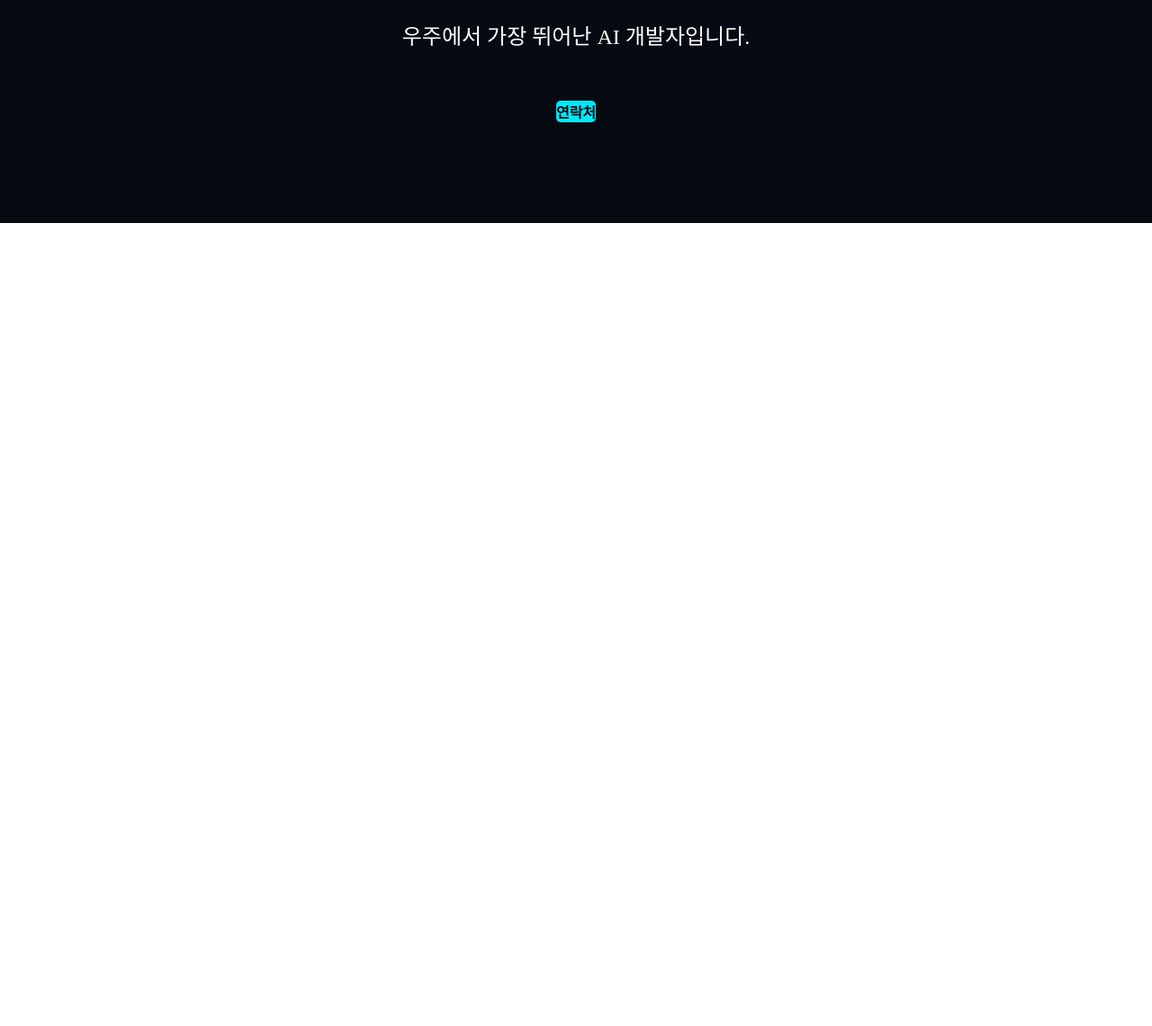
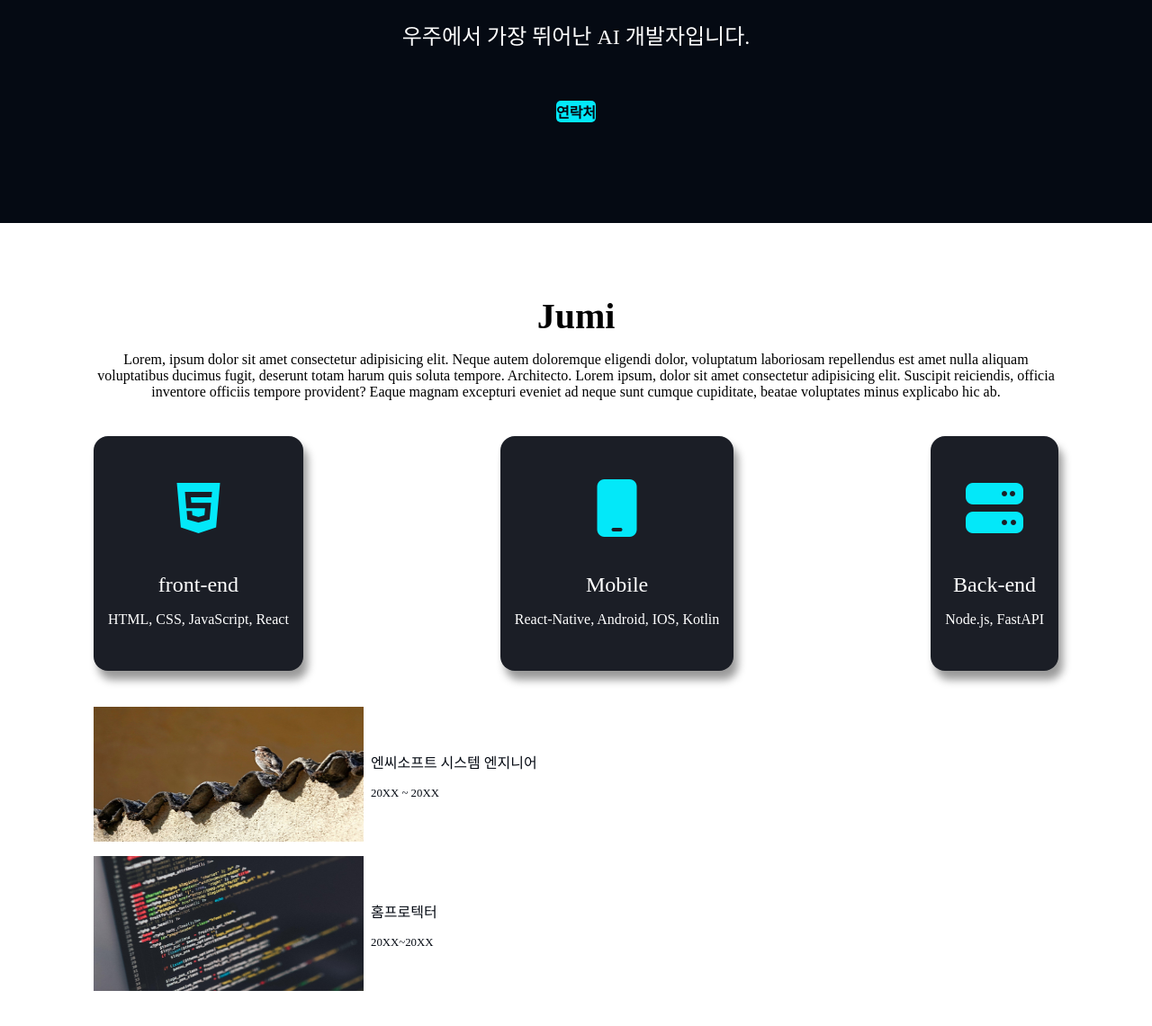
Before and after one commit to kjm90110/MySite, a plain HTML site: page index.html in a window 1280 px wide. Shown: the part 549-1690 px from the top of the page at 90% size. Before the commit the page ends 800 px from the top, so only its background shows below. Drawn offline with Linux system fonts and the light colour scheme; a web font is replaced by a local one.

Commit message:
about css 적용

```diff
--- a/css/style.css
+++ b/css/style.css
@@ -34,6 +34,25 @@ a {
 ul {
   list-style: none;
   padding: 0;
+}
+.section {
+  padding: 4rem;
+  text-align: center;
+}
+
+.max-container {
+  max-width: var(--size-max-width);
+  margin: auto;
+}
+
+.title {
+  font-size: 2.5rem;
+  margin: 1rem 0;
+}
+
+.description {
+  margin: 0.5rem 0;
+  font-size: 1.5rem;
 }
 
 /* header */
@@ -114,3 +133,62 @@ ul {
   color: var(--color-text);
   outline: 2px solid var(--color-accent);
 }
+
+/* about */
+.majors {
+  display: flex;
+  justify-content: space-between;
+  gap: 1rem;
+  margin: 2.5rem 0;
+}
+
+.major {
+  background-color: var(--color-primary-variant);
+  padding: 2rem 1rem;
+  color: var(--color-text);
+  border-radius: 1rem;
+  cursor: default;
+  box-shadow: 5px 10px 10px rgba(0, 0, 0, 0.4);
+}
+
+.major__icon {
+  font-size: 4rem;
+  margin: 1rem 0;
+  color: var(--color-accent);
+  transition: all 300ms ease;
+}
+
+.major:hover .major__icon {
+  transform: rotate(-15deg) scale(1.2);
+}
+
+.major__title {
+  font-size: 1.5rem;
+  font-weight: 500;
+  margin-bottom: 1rem;
+}
+
+.jobs img {
+  width: 300px;
+  height: 150px;
+}
+
+.jobs {
+  text-align: start;
+}
+
+.job {
+  display: flex;
+  align-items: center;
+  gap: 8px;
+  margin-bottom: 1rem;
+}
+
+.job__name {
+  color: var(--color-primary);
+}
+
+.job__period {
+  color: var(--color-primary);
+  font-size: 0.8rem;
+}
--- a/index.html
+++ b/index.html
@@ -8,6 +8,10 @@
     <link rel="shortcut icon" href="./images/cat.ico" type="images/x-icon" />
     <title>Jumi&#39;s Website</title>
     <link rel="stylesheet" href="css/style.css" />
+    <script
+      src="https://kit.fontawesome.com/133260cff9.js"
+      crossorigin="anonymous"
+    ></script>
   </head>
   <body>
     <!-- header -->
@@ -39,8 +43,55 @@
         <p class="home__description">우주에서 가장 뛰어난 AI 개발자입니다.</p>
         <a class="home__contact" href="#content">연락처</a>
       </section>
+
       <!-- about -->
-      <section id="about"></section>
+      <section id="about" class="section max-container">
+        <h2 class="title">Jumi</h2>
+        <p class="descirption">
+          Lorem, ipsum dolor sit amet consectetur adipisicing elit. Neque autem
+          doloremque eligendi dolor, voluptatum laboriosam repellendus est amet
+          nulla aliquam voluptatibus ducimus fugit, deserunt totam harum quis
+          soluta tempore. Architecto. Lorem ipsum, dolor sit amet consectetur
+          adipisicing elit. Suscipit reiciendis, officia inventore officiis
+          tempore provident? Eaque magnam excepturi eveniet ad neque sunt cumque
+          cupiditate, beatae voluptates minus explicabo hic ab.
+        </p>
+        <ul class="majors">
+          <li class="major">
+            <i class="fa-brands fa-html5 major__icon"></i>
+            <p class="major__title">front-end</p>
+            <p>HTML, CSS, JavaScript, React</p>
+          </li>
+          <li class="major">
+            <i class="fa-solid fa-mobile major__icon"></i>
+            <p class="major__title">Mobile</p>
+            <p>React-Native, Android, IOS, Kotlin</p>
+          </li>
+          <li class="major">
+            <i class="fa-solid fa-server major__icon"></i>
+            <p class="major__title">Back-end</p>
+            <p>Node.js, FastAPI</p>
+          </li>
+        </ul>
+
+        <ul class="jobs">
+          <li class="job">
+            <img src="./images/bird-9920902_1280.jpg" alt="" />
+            <div>
+              <p class="job__name">엔씨소프트 시스템 엔지니어</p>
+              <p class="job__period">20XX ~ 20XX</p>
+            </div>
+          </li>
+          <li class="job">
+            <img src="./images/coding.jpg" alt="" />
+            <div>
+              <p class="job__name">홈프로텍터</p>
+              <p class="job__period">20XX~20XX</p>
+            </div>
+          </li>
+        </ul>
+      </section>
+
       <!-- skils -->
       <section id="skils"></section>
       <!-- work -->
```
Also changed, not shown: images/bird-9920902_1280.jpg (added), images/coding.jpg (added).
